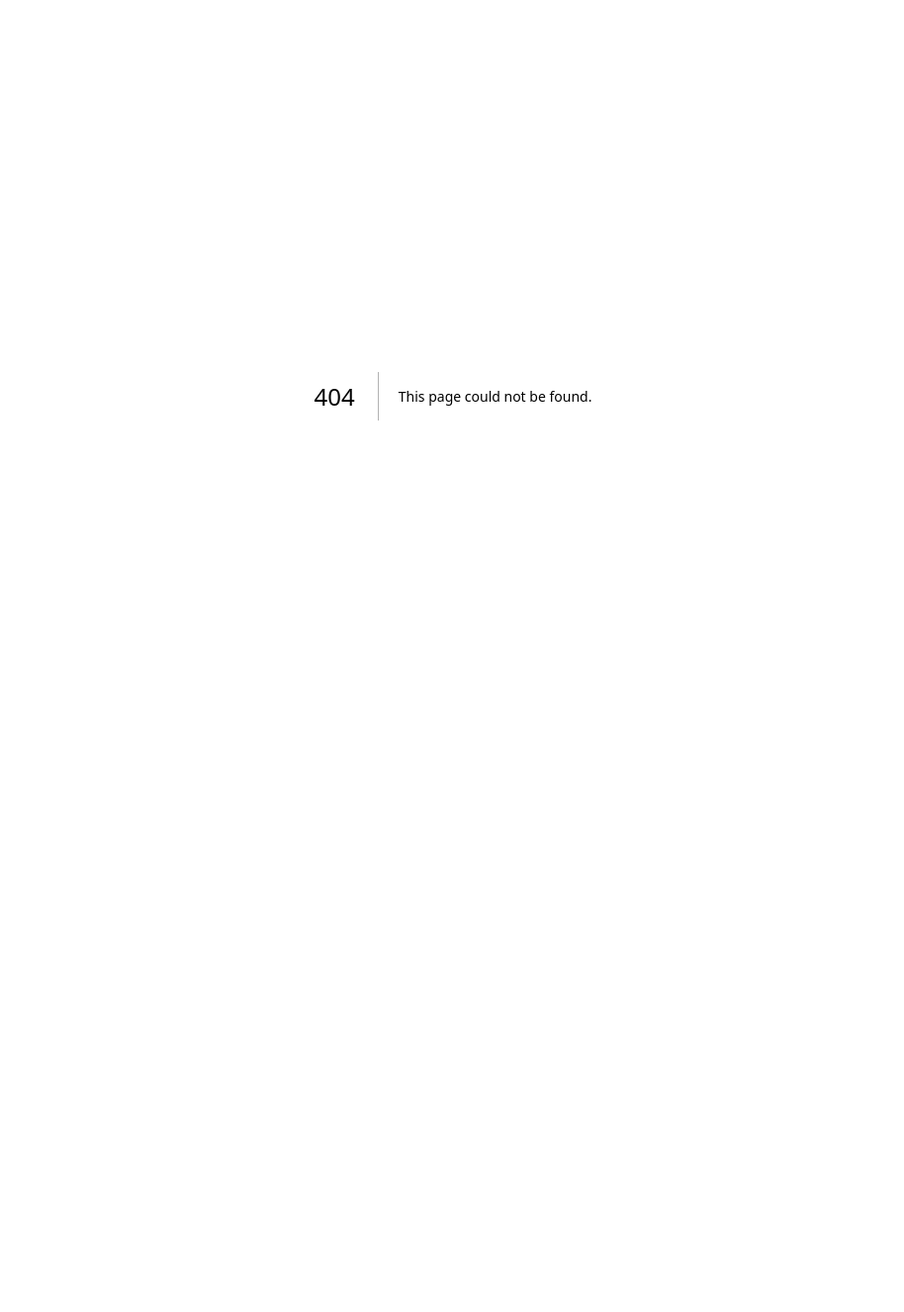
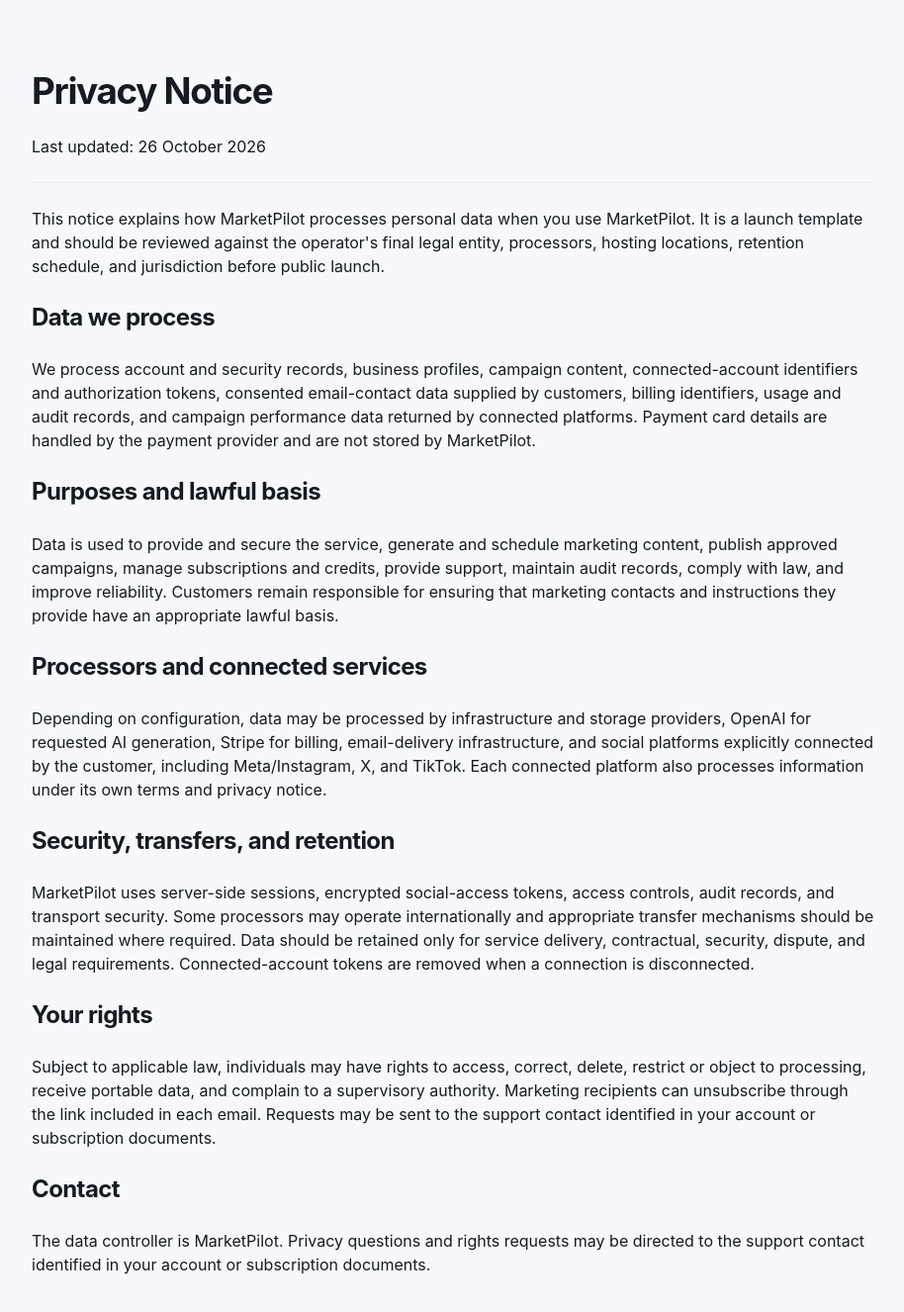
Before and after one commit to LiamBonello/ai-marketing-automation, a Next.js app: page /privacy in a window 1280 px wide. Before the commit this address had no page. Shown: the top 1326 px of the page at 99% size, without its empty margins (182-1096 px from the left). Before the commit the page ends 800 px from the top, so only its background shows below. Built offline with nearby package versions, Linux system fonts and the light colour scheme; what @mui/material-nextjs would draw is missing.

Commit message:
feat: add privacy notice template

```diff
--- /dev/null
+++ b/src/app/privacy/page.tsx
@@ -0,0 +1,29 @@
+import { Container, Divider, Stack, Typography } from '@mui/material';
+
+const entity = process.env.NEXT_PUBLIC_LEGAL_ENTITY_NAME || 'MarketPilot';
+const contact = process.env.NEXT_PUBLIC_LEGAL_CONTACT_EMAIL || 'the support contact identified in your account or subscription documents';
+
+export default function PrivacyPage() {
+  return (
+    <Container maxWidth="md" sx={{ py: { xs: 5, md: 9 } }}>
+      <Stack spacing={3}>
+        <Typography variant="h2">Privacy Notice</Typography>
+        <Typography color="text.secondary">Last updated: 26 October 2026</Typography>
+        <Divider />
+        <Typography>This notice explains how {entity} processes personal data when you use MarketPilot. It is a launch template and should be reviewed against the operator's final legal entity, processors, hosting locations, retention schedule, and jurisdiction before public launch.</Typography>
+        <Typography variant="h5">Data we process</Typography>
+        <Typography>We process account and security records, business profiles, campaign content, connected-account identifiers and authorization tokens, consented email-contact data supplied by customers, billing identifiers, usage and audit records, and campaign performance data returned by connected platforms. Payment card details are handled by the payment provider and are not stored by MarketPilot.</Typography>
+        <Typography variant="h5">Purposes and lawful basis</Typography>
+        <Typography>Data is used to provide and secure the service, generate and schedule marketing content, publish approved campaigns, manage subscriptions and credits, provide support, maintain audit records, comply with law, and improve reliability. Customers remain responsible for ensuring that marketing contacts and instructions they provide have an appropriate lawful basis.</Typography>
+        <Typography variant="h5">Processors and connected services</Typography>
+        <Typography>Depending on configuration, data may be processed by infrastructure and storage providers, OpenAI for requested AI generation, Stripe for billing, email-delivery infrastructure, and social platforms explicitly connected by the customer, including Meta/Instagram, X, and TikTok. Each connected platform also processes information under its own terms and privacy notice.</Typography>
+        <Typography variant="h5">Security, transfers, and retention</Typography>
+        <Typography>MarketPilot uses server-side sessions, encrypted social-access tokens, access controls, audit records, and transport security. Some processors may operate internationally and appropriate transfer mechanisms should be maintained where required. Data should be retained only for service delivery, contractual, security, dispute, and legal requirements. Connected-account tokens are removed when a connection is disconnected.</Typography>
+        <Typography variant="h5">Your rights</Typography>
+        <Typography>Subject to applicable law, individuals may have rights to access, correct, delete, restrict or object to processing, receive portable data, and complain to a supervisory authority. Marketing recipients can unsubscribe through the link included in each email. Requests may be sent to {contact}.</Typography>
+        <Typography variant="h5">Contact</Typography>
+        <Typography>The data controller is {entity}. Privacy questions and rights requests may be directed to {contact}.</Typography>
+      </Stack>
+    </Container>
+  );
+}
```
